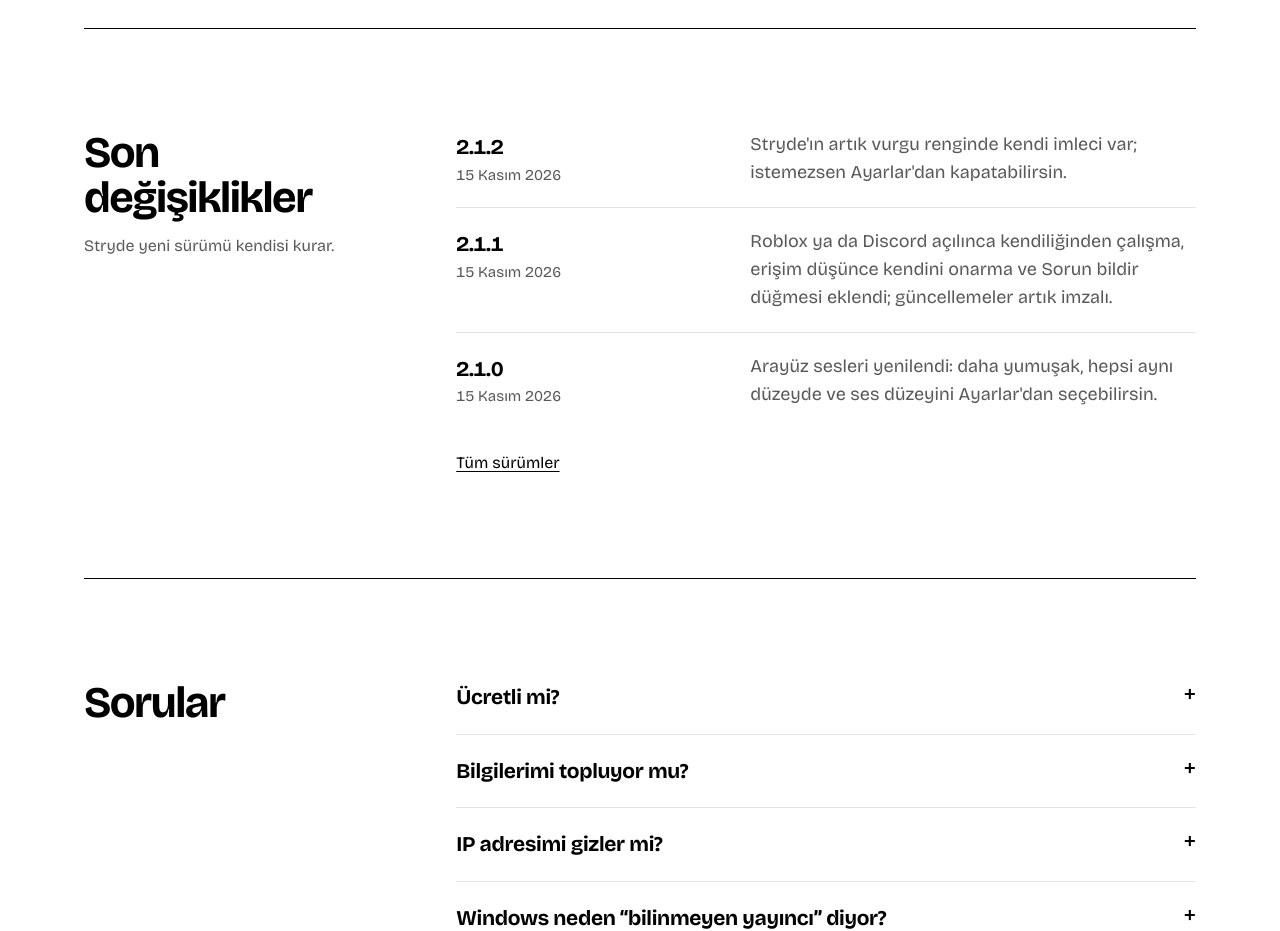
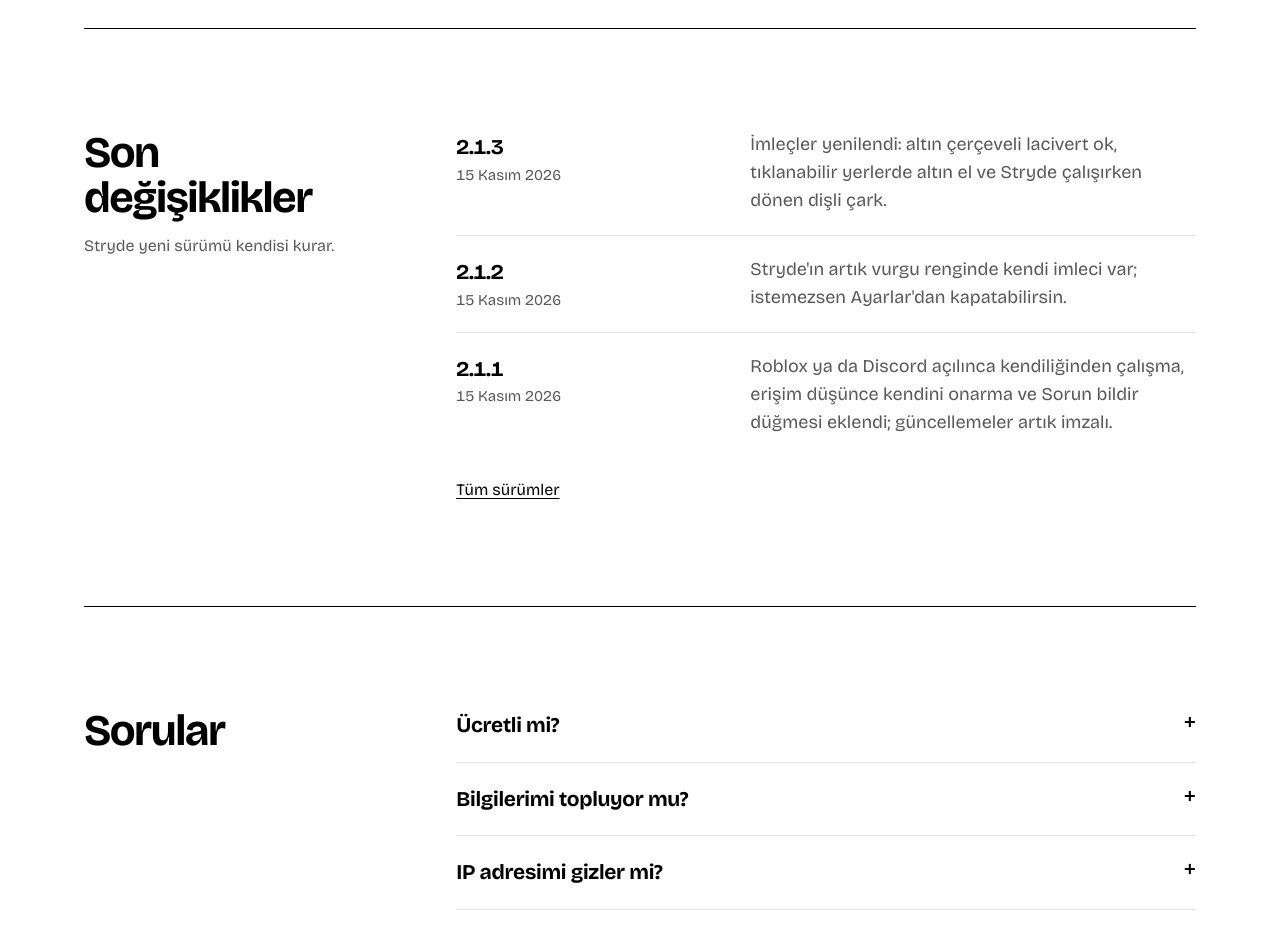
Before and after one commit to Nestyyyyyy/aura, a plain HTML site: page docs/index.html in a window 1280 px wide. Shown: the part 5760-6691 px from the top of the page. Drawn offline with Linux system fonts and the light colour scheme; no server answers.

Commit message:
Sürüm listesi: 2.1.3
Co-Authored-By: Claude Fable 5.2 <noreply@anthropic.com>

```diff
--- a/docs/index.html
+++ b/docs/index.html
@@ -339,9 +339,9 @@
       </div>
       <div>
         <ul class="log" id="surumler">
+          <li><b>2.1.3<time datetime="2026-11-15">15 Kasım 2026</time></b><span>İmleçler yenilendi: altın çerçeveli lacivert ok, tıklanabilir yerlerde altın el ve Stryde çalışırken dönen dişli çark.</span></li>
           <li><b>2.1.2<time datetime="2026-11-15">15 Kasım 2026</time></b><span>Stryde'ın artık vurgu renginde kendi imleci var; istemezsen Ayarlar'dan kapatabilirsin.</span></li>
           <li><b>2.1.1<time datetime="2026-11-15">15 Kasım 2026</time></b><span>Roblox ya da Discord açılınca kendiliğinden çalışma, erişim düşünce kendini onarma ve Sorun bildir düğmesi eklendi; güncellemeler artık imzalı.</span></li>
-          <li><b>2.1.0<time datetime="2026-11-15">15 Kasım 2026</time></b><span>Arayüz sesleri yenilendi: daha yumuşak, hepsi aynı düzeyde ve ses düzeyini Ayarlar'dan seçebilirsin.</span></li>
         </ul>
         <p class="more"><a href="https://github.com/Nestyyyyyy/stryde/releases" rel="noopener">Tüm sürümler</a></p>
       </div>
```
